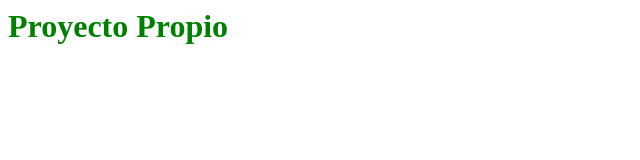
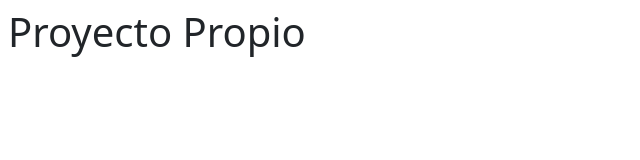
Before and after one commit to Santi1994r/proyecto-personal-ruiz, a website: page index.html in a window 1280 px wide. Shown: the whole page, without its empty margins (0-640 px from the left). Drawn offline with nearby package versions, Linux system fonts and the light colour scheme.

Commit message:
copio archivos para iniciar bootstrap

```diff
--- a/index.html
+++ b/index.html
@@ -3,12 +3,17 @@
     <meta charset="UTF-8">
     <meta http-equiv="X-UA-Compatible" content="IE=edge">
     <meta name="viewport" content="width=device-width, initial-scale=1.0">
+    <!-- ---BOOTSTRAP--- -->
+    <link href="https://cdn.jsdelivr.net/npm/bootstrap@5.1.3/dist/css/bootstrap.min.css" rel="stylesheet" integrity="sha384-1BmE4kWBq78iYhFldvKuhfTAU6auU8tT94WrHftjDbrCEXSU1oBoqyl2QvZ6jIW3" crossorigin="anonymous">
     <!-- -----CSS----- -->
     <link rel="stylesheet" href="./css/style.css">
     <title>proyecto propio</title>
 </head>
 <body>
-    <h1 class="perro">Proyecto Propio</h1>
+    <h1 class="m-2">Proyecto Propio</h1>
 
+
+    <!-- -----LINK BOOTSTRAP------ -->
+    <script src="https://cdn.jsdelivr.net/npm/bootstrap@5.1.3/dist/js/bootstrap.bundle.min.js" integrity="sha384-ka7Sk0Gln4gmtz2MlQnikT1wXgYsOg+OMhuP+IlRH9sENBO0LRn5q+8nbTov4+1p" crossorigin="anonymous"></script>
 </body>
 </html>
--- a/scss/_header.scss
+++ /dev/null
@@ -1,3 +0,0 @@
-.perro{
-    color: green;
-}
```
Also changed, not shown: css/style.css, 1 other file.
